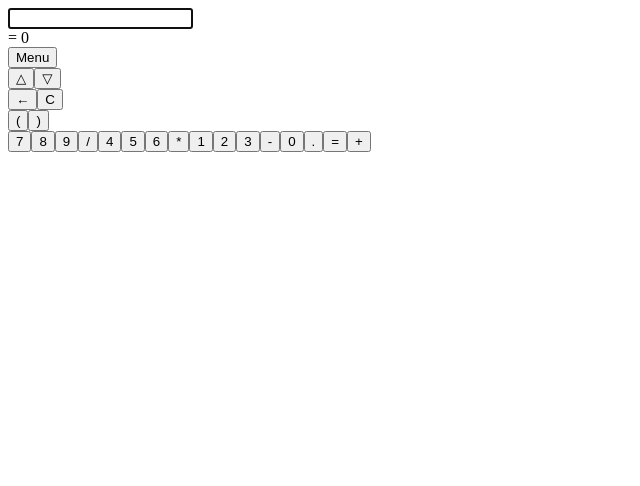
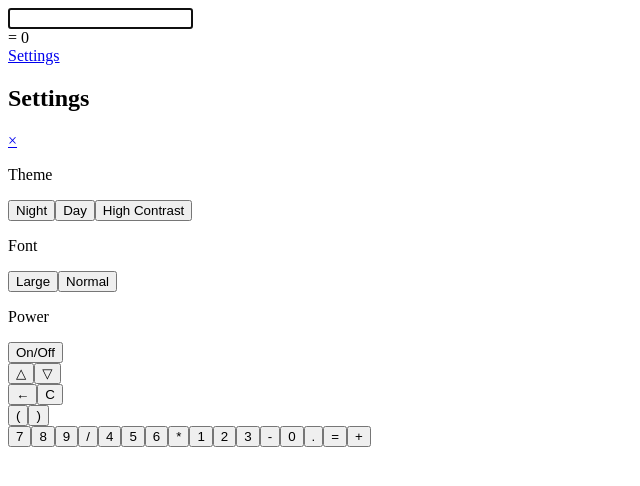
Before and after one commit to cs3100-team10/calc02, a React app: page / in a window 1280 px wide. Shown: the top 486 px of the page, without its empty margins (0-640 px from the left). Built offline with nearby package versions, Linux system fonts and the light colour scheme; the HTML template or start-up script is replaced by a standard one; what ohm-js would draw is missing.

Commit message:
Hyperlink Settings Menu via Overlay
Needs Formatting and Functionality

```diff
--- a/src/App/App.tsx
+++ b/src/App/App.tsx
@@ -12,13 +12,10 @@ interface AppState
     output: string;
     prevInput: string;
     lex: boolean;
-    showMenu: boolean;
-    closeMenu: boolean;
 }
 
 class App extends React.Component<AppProps, AppState>
 {
-    dropdownMenu: any;
     private userInput;
     //memory
     memory : InputHistory;
@@ -35,8 +32,6 @@ class App extends React.Component<AppProps, AppState>
             output: "= 0",
             prevInput: "",
             lex: false,
-            showMenu: false,
-            closeMenu: false,
         };
 
         this.userInput = React.createRef();
@@ -49,25 +44,6 @@ class App extends React.Component<AppProps, AppState>
         this.handleBackspace = this.handleBackspace.bind(this);
         this.handleMemoryUp = this.handleMemoryUp.bind(this);
         this.handleMemoryBack = this.handleMemoryBack.bind(this);
-
-        this.handleShowMenu = this.handleShowMenu.bind(this);
-        this.handleCloseMenu = this.handleCloseMenu.bind(this);
-    }
-
-    handleShowMenu(event) {
-        //event.preventDevault();
-
-        this.setState({ showMenu: true }, () => {
-                document.addEventListener('click', this.handleCloseMenu);
-        });
-    }
-
-    handleCloseMenu() {
-        if(!this.dropdownMenu.contains(event.target)) {
-            this.setState({ showMenu: false }, () => {
-                document.removeEventListener('click', this.handleCloseMenu);
-            });
-        }
     }
 
     handleButtonPushed(input: string)
@@ -266,23 +242,28 @@ class App extends React.Component<AppProps, AppState>
                     {this.state.output}
                 </section>
 
-                <div>
-                    <button onClick={this.handleShowMenu}>Menu</button>
+                <div className="box">
+                    <a className="settingsLink" href="#popup1">Settings</a>
                 </div>
 
-                {
-                    this.state.showMenu
-                        ? (
-                            <div className="menu" ref={(element) => {this.dropdownMenu = element;}}>
-                                <button> Theme </button>
-                                <button> Font </button>
-                                <button> Troll </button>
-                            </div>
-                        )
-                        : (
-                            null
-                        )
-                    }
+                <div id="popup1" className="overlay">
+                    <div className="popup">
+                        <h2>Settings</h2>
+                        <p></p>
+                        <a className="close" href="#">&times;</a>
+                        <div className="content">
+                            <p>Theme</p>
+                            <EntryButton className="number" callback={this.handleSubmit} submit>Night</EntryButton>
+                            <EntryButton className="number" callback={this.handleSubmit} submit>Day</EntryButton>
+                            <EntryButton className="number" callback={this.handleSubmit} submit>High Contrast</EntryButton>
+                            <p>Font</p>
+                            <EntryButton className="number" callback={this.handleSubmit} submit>Large</EntryButton>
+                            <EntryButton className="number" callback={this.handleSubmit} submit>Normal</EntryButton>
+                            <p>Power</p>
+                            <EntryButton className="number" callback={this.handleSubmit} submit>On/Off</EntryButton>
+                        </div>
+                    </div>
+                </div>
 
                 <section id="buttons">
                     <div className="memory">
--- a/src/style.scss
+++ b/src/style.scss
@@ -205,3 +205,67 @@ button
         cursor: pointer;
     }
 }
+
+
+.settingsLink{
+    color: $exodus-fruit;
+}
+
+.overlay {
+    position: fixed;
+    top: 0;
+    bottom: 0;
+    left: 0;
+    right: 0;
+    background: rgba(0, 0, 0, 0.7);
+    transition: opacity 500ms;
+    visibility: hidden;
+    opacity: 0;
+}
+.overlay:target {
+    visibility: visible;
+    opacity: 1;
+}
+
+.popup {
+    margin: 70px auto;
+    padding: 20px;
+    background: $dracula-orchid;
+    border-radius: 5px;
+    width: 30%;
+    position: relative;
+    transition: all .5s ease-in-out;
+}
+
+.popup h2 {
+    margin-top: 0;
+    color: $city-lights;
+    font-family: Tahoma, Arial, sans-serif;
+    text-align: center;
+}
+
+.popup .close {
+    position: absolute;
+    top: 20px;
+    right: 30px;
+    transition: all 200ms;
+    font-size: 30px;
+    font-weight: bold;
+    text-decoration: none;
+    color: rgb(65, 4, 4);
+}
+
+.popup .close:hover {
+    color: rgb(87, 4, 87);
+}
+
+.popup .content {
+    max-height: 30%;
+    overflow: auto;
+}
+
+
+p{
+    color: $city-lights;
+    text-align: center;
+}
```
